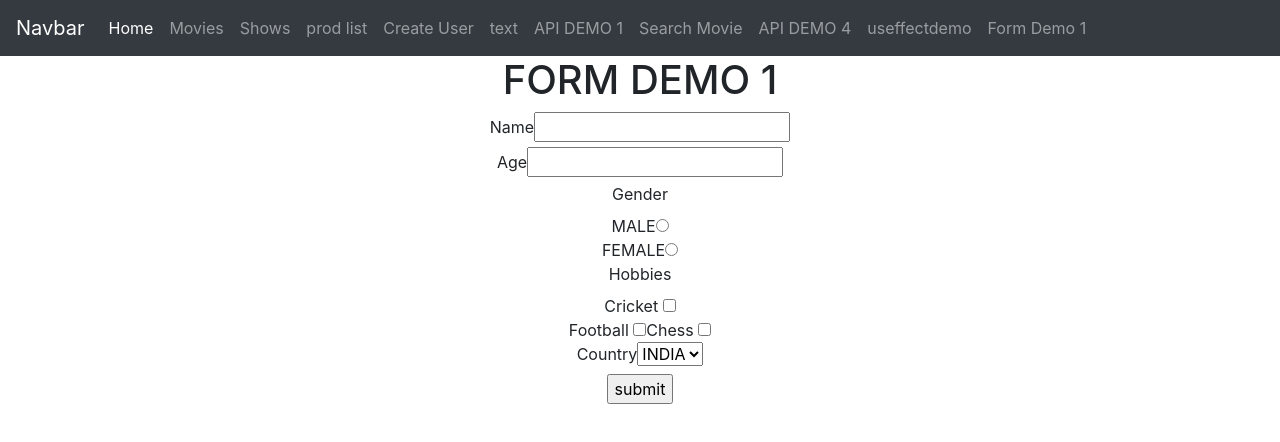
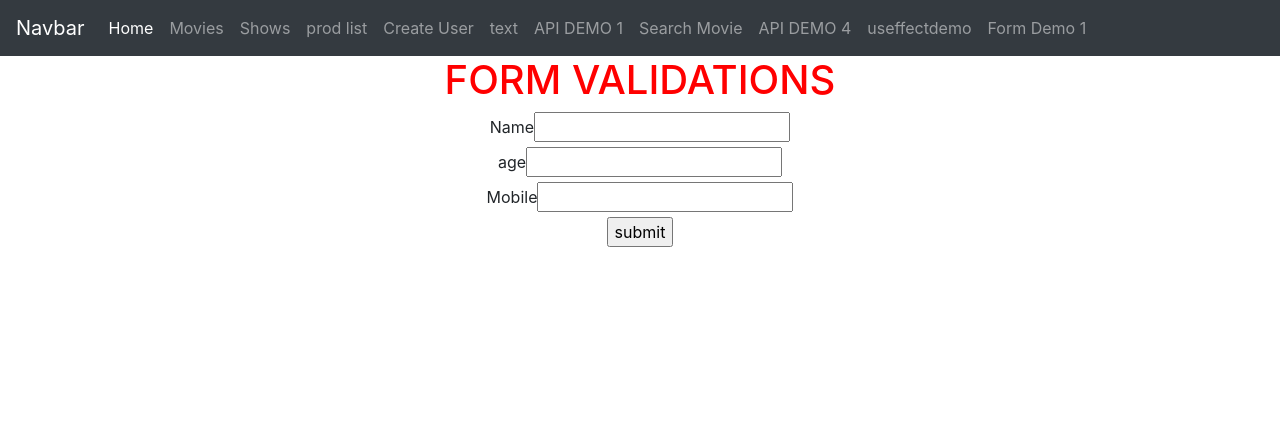
Before and after one commit to samirvithlani/24_evning_mern, a React (Create React App) app: page /formdemo1 in a window 1280 px wide. Shown: the top 442 px of the page. Built offline with nearby package versions, Linux system fonts and the light colour scheme.

Commit message:
form validations

```diff
--- a/src/App.js
+++ b/src/App.js
@@ -26,6 +26,7 @@ import { ApiDemo4 } from './component/api/ApiDemo4';
 import { ApiDemo5 } from './component/api/ApiDemo5';
 import { UseEffectDemo } from './component/UseEffectDemo';
 import { FormDemo1 } from './forms/FormDemo1';
+import { FormDemo2 } from './forms/FormDemo2';
 
 
 function App() {
@@ -59,7 +60,7 @@ function App() {
         <Route path ="/moviedetail/:id" element = {<MovieDetail/>}></Route>
         <Route path='/apidemo4' element = {<ApiDemo5/>}></Route>
         <Route path='/useffectdemo' element ={<UseEffectDemo/>}></Route>
-        <Route path='/formdemo1' element ={<FormDemo1/>}></Route>
+        <Route path='/formdemo1' element ={<FormDemo2/>}></Route>
 
         <Route path ="/" element ={<NetflixHome/>}></Route>
         {/* <Route path ="/*" element ={<h1>404</h1>}></Route> */}
--- /dev/null
+++ b/src/forms/FormDemo2.jsx
@@ -0,0 +1,62 @@
+import React from 'react'
+import { useForm } from 'react-hook-form'
+
+export const FormDemo2 = () => {
+    const {register,handleSubmit,formState:{errors}} = useForm({mode:"all"})
+    console.log("errors..",errors)
+    const submitHandler = (data)=>{
+        console.log(data)
+    }
+    const validationSchema ={
+        age:{
+            required:{
+                value:true,
+                message:"Age is Required*"
+            },
+            min:{
+                value:18,
+                message:"Min Age should be 18*"
+            },
+            max:{
+                value:40,
+                message:"Min Age should not gt 40*"
+
+            }
+        },
+        mobile:{
+            required:{
+                value:true,
+                message:"Mobile-No is Required*"
+            },
+            pattern:{
+                value:/[6-9]{1}[0-9]{9}/,
+                message:"Mobile No is not valid."
+            }
+        }
+    }
+  return (
+    <div>
+        <h1 style={{color:"red"}}>FORM VALIDATIONS</h1>
+        <form onSubmit={handleSubmit(submitHandler)}>
+            <div>
+                <label>Name</label>
+                <input type='text' {...register("name",{required:{value:true,message:"Name is Required*"}})}></input>
+                <span>{errors?.name?.message}</span>
+            </div>
+            <div>
+                <label>age</label>
+                <input type='text' {...register("age",validationSchema.age)}></input>
+                <span>{errors?.age?.message}</span>
+            </div>
+            <div>
+                <label>Mobile</label>
+                <input type='text' {...register("mobile",validationSchema.mobile)}></input>
+                <span>{errors?.mobile?.message}</span>
+            </div>
+            <div>
+                <input type='submit' value="submit"></input>
+            </div>
+        </form>
+    </div>
+  )
+}
```
Also changed, not shown: th.txt.
